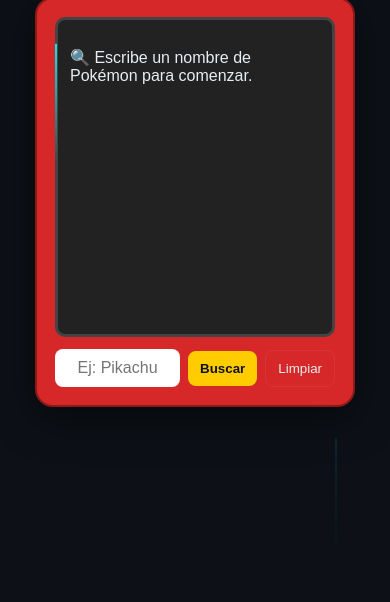
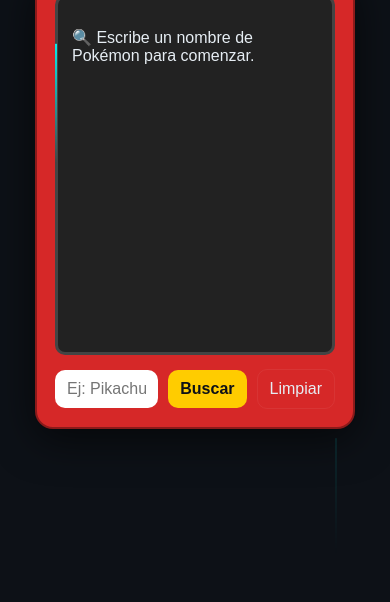
Before and after one commit to pokerexGO/pokeviewer, a plain HTML site: page index.html in a window 390 px wide. Shown: the part 242-844 px from the top of the page. Drawn offline with Linux system fonts and the light colour scheme.

Commit message:
Update index.html

```diff
--- a/index.html
+++ b/index.html
@@ -48,9 +48,9 @@
       background: var(--screen);
       border-radius:10px;
       border:3px solid var(--border);
-      padding:12px;
-      min-height:380px; /* aumentado de 300px a 380px */
-      max-height:68vh;  /* aumentado de 58vh a 68vh */
+      padding:14px;
+      min-height:420px; /* aumentado */
+      max-height:72vh;  /* aumentado */
       overflow:auto;
       box-sizing:border-box;
     }
@@ -58,26 +58,26 @@
     .pokemon-img { width:160px; height:160px; display:block; margin:10px auto; border-radius:8px; background:var(--screen); animation:float 2.2s ease-in-out infinite; }
     @keyframes float { 0%{transform:translateY(0);} 50%{transform:translateY(-8px);} 100%{transform:translateY(0);} }
 
-    #resultado p { background: rgba(0,0,0,0.35); padding:8px; border-radius:8px; margin:8px 0; line-height:1.45; transition: background 0.1s; }
-    .tag { background: var(--accent); padding:3px 8px; border-radius:6px; font-weight:700; color:#0d1117; margin-right:8px; display:inline-block; }
+    #resultado p { background: rgba(0,0,0,0.35); padding:10px; border-radius:8px; margin:8px 0; line-height:1.45; transition: background 0.1s; }
+    .tag { background: var(--accent); padding:4px 10px; border-radius:6px; font-weight:700; color:#0d1117; margin-right:8px; display:inline-block; }
     .highlight { background: rgba(255,165,0,0.35) !important; border-radius:6px; }
 
-    .controls { margin-top:12px; display:flex; gap:8px; align-items:center; justify-content:center; }
-    input[type="text"]{ padding:10px 12px; border-radius:8px; width:62%; border:none; text-align:center; outline:none; font-size:1rem; }
-    .btnBuscar{ padding:10px 12px; border-radius:8px; background:var(--accent); color:#0d1117; border:none; font-weight:800; cursor:pointer; }
-    .btnClear{ padding:10px 12px; border-radius:8px; background:transparent; color:var(--text); border:1px solid rgba(255,255,255,0.06); cursor:pointer; }
+    .controls { margin-top:14px; display:flex; gap:10px; align-items:center; justify-content:center; }
+    input[type="text"]{ padding:12px 14px; border-radius:10px; width:64%; border:none; text-align:center; outline:none; font-size:1.1rem; }
+    .btnBuscar{ padding:12px 14px; border-radius:10px; background:var(--accent); color:#0d1117; border:none; font-weight:800; cursor:pointer; font-size:1.05rem; }
+    .btnClear{ padding:12px 14px; border-radius:10px; background:transparent; color:var(--text); border:1px solid rgba(255,255,255,0.06); cursor:pointer; font-size:1.05rem; }
 
-    /* Botón de audio */
     #btnAudio {
-      margin:12px 0;
+      margin:14px 0;
       width:100%;
-      padding:12px;
-      border-radius:8px;
+      padding:14px;
+      border-radius:10px;
       background:#222;
       border:2px solid transparent;
       color:#fff;
       cursor:pointer;
       font-weight:700;
+      font-size:1.05rem;
       display:none;
       transition: transform 0.2s, box-shadow 0.2s, border 0.2s;
     }
@@ -102,7 +102,8 @@
     @media (max-width:420px) {
       .wrapper{ max-width:320px; }
       .pokemon-img{ width:140px; height:140px; }
-      .screen-container { min-height:320px; max-height:60vh; } /* ajustes responsivos */
+      .screen-container { min-height:360px; max-height:65vh; }
+      input[type="text"], .btnBuscar, .btnClear, #btnAudio { font-size:1rem; padding:10px 12px; }
     }
   </style>
 </head>
```
